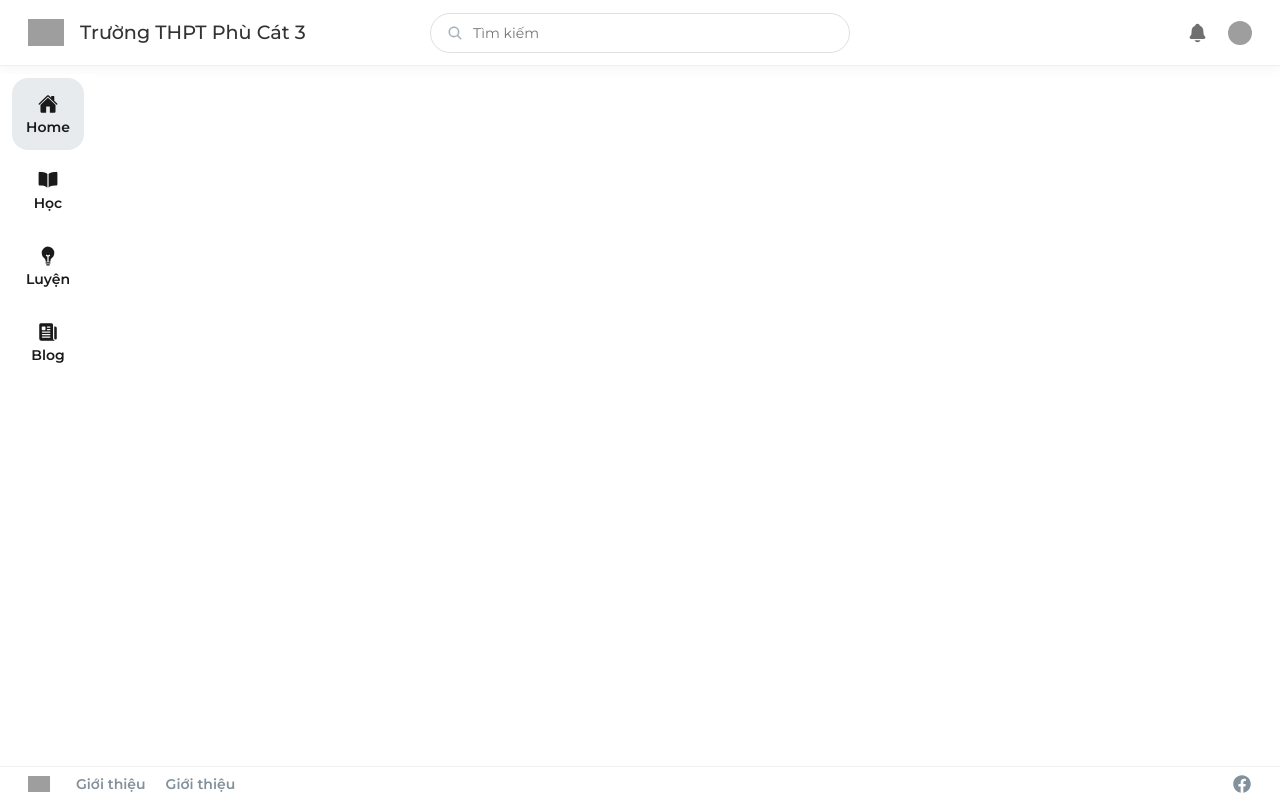
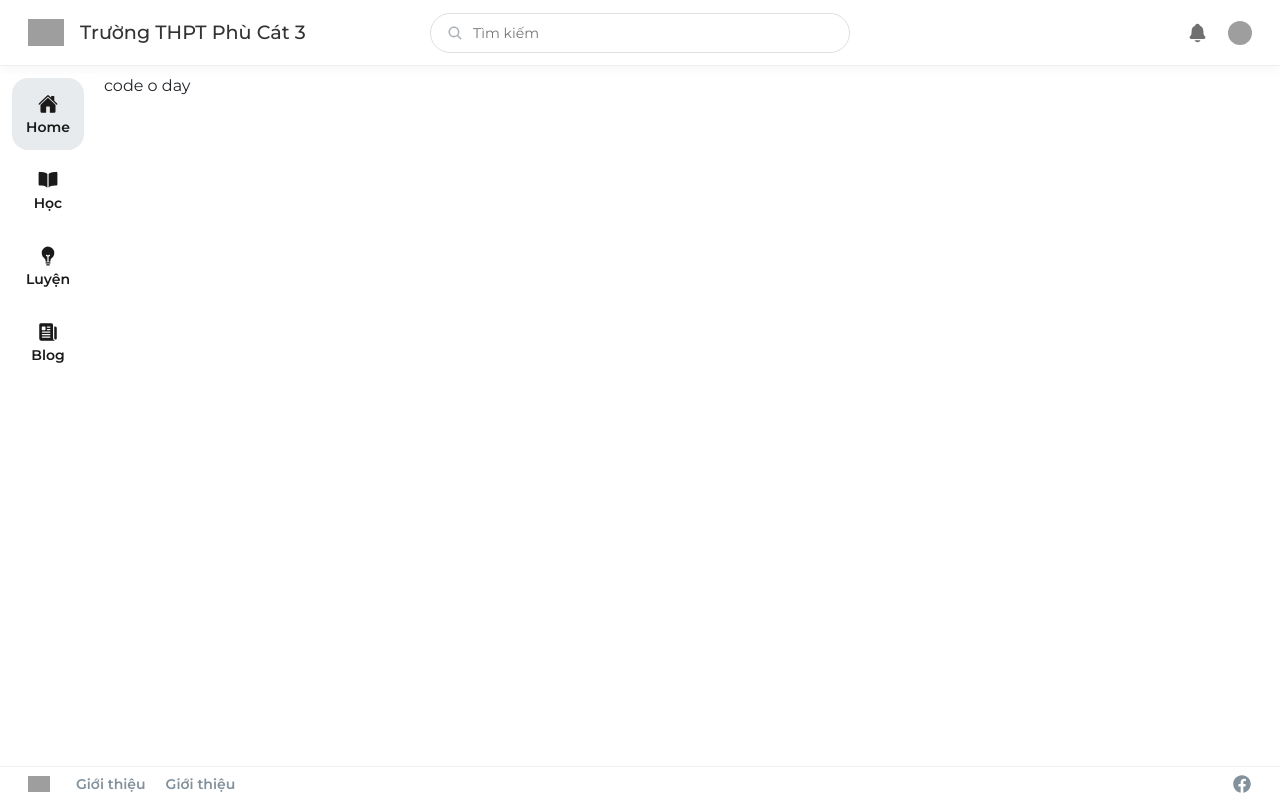
Before and after one commit to TonTon69/Education_UI, a plain HTML site: page index.html in a window 1280 px wide. Drawn offline with nearby package versions, Linux system fonts and the light colour scheme; grey boxes are pictures that could not be loaded.

Commit message:
set up main

```diff
--- a/assets/styles/app.scss
+++ b/assets/styles/app.scss
@@ -257,6 +257,12 @@ body {
     }
 }
 
+//code main content
+.main {
+    min-height: 100vh;
+    padding: 78px 28px 78px 104px;
+}
+
 .footer {
     position: fixed;
     inset: auto 0 0 0;
--- a/index.html
+++ b/index.html
@@ -110,6 +110,10 @@
                     </li>
                 </ul>
             </div>
+            <main class="main">
+                <!-- code ở đây -->
+                code o day
+            </main>
             <footer class="footer">
                 <a href="/">
                     <img
```
Also changed, not shown: assets/styles/app.css, 1 other file.
